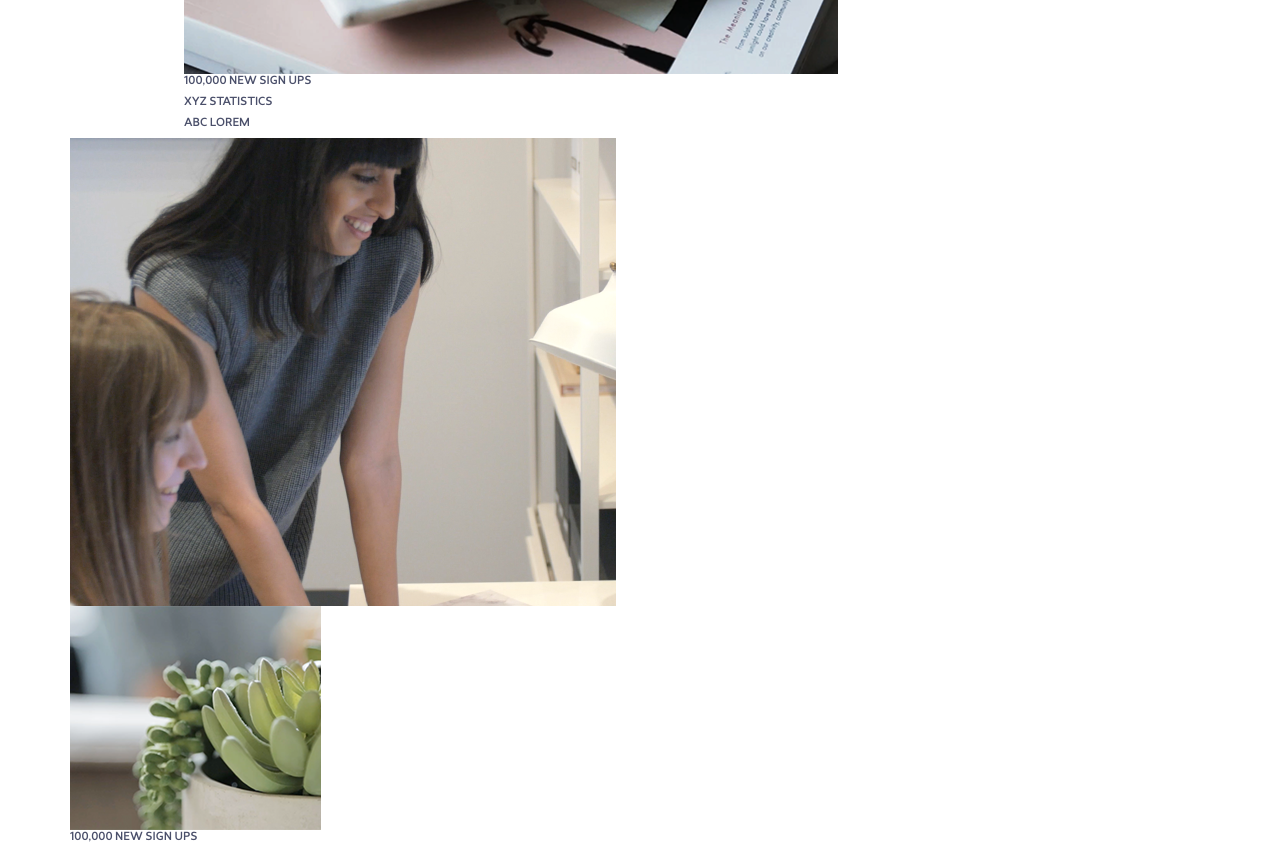
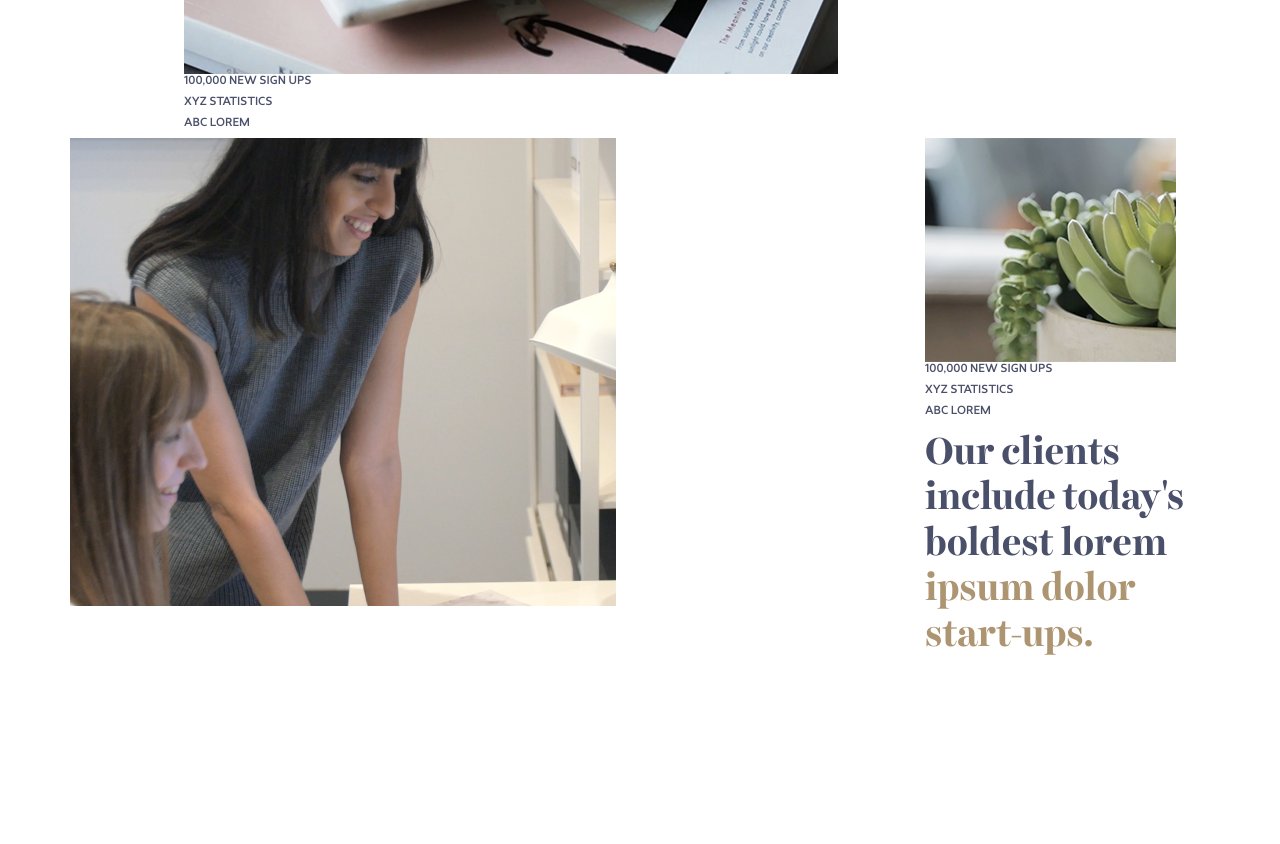
Before and after one commit to hentschellj/bc-designers, a React (Create React App) app: page / in a window 1280 px wide. Shown: the part 9200-10044 px from the top of the page. Built offline with nearby package versions, Linux system fonts and the light colour scheme.

Commit message:
Adjusted alignments

```diff
--- a/src/App.scss
+++ b/src/App.scss
@@ -707,11 +707,13 @@ $desktop: 1200px;
         .lower-content-left {
           @media screen and (min-width: $ipad) {
             width: 50%;
+            float: left;
           }
         }
         .lower-content-right {
           @media screen and (min-width: $desktop) {
             width: 25%;
+            float: right;
           }
           .lower-content-upper {
             p {
```
